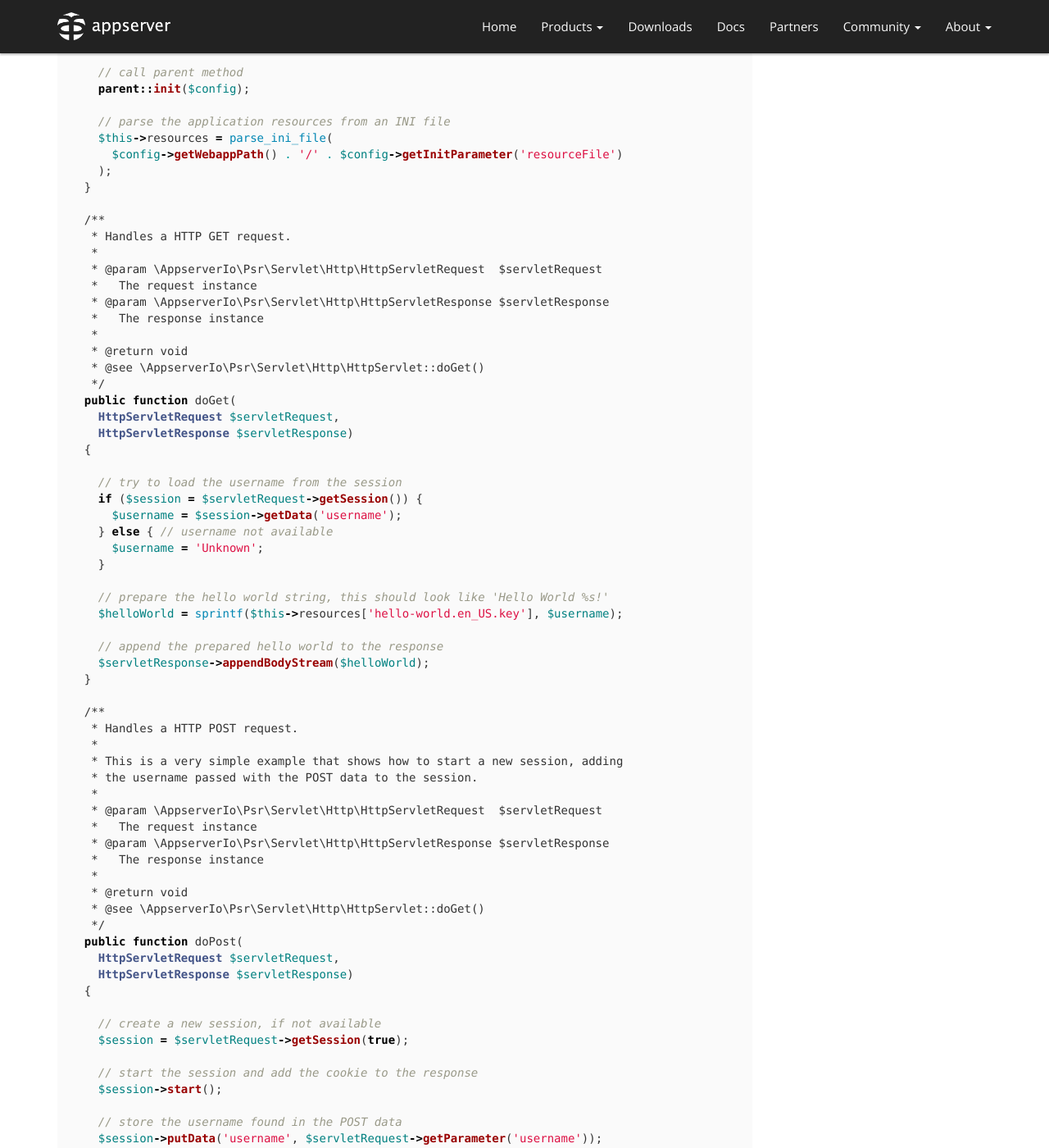
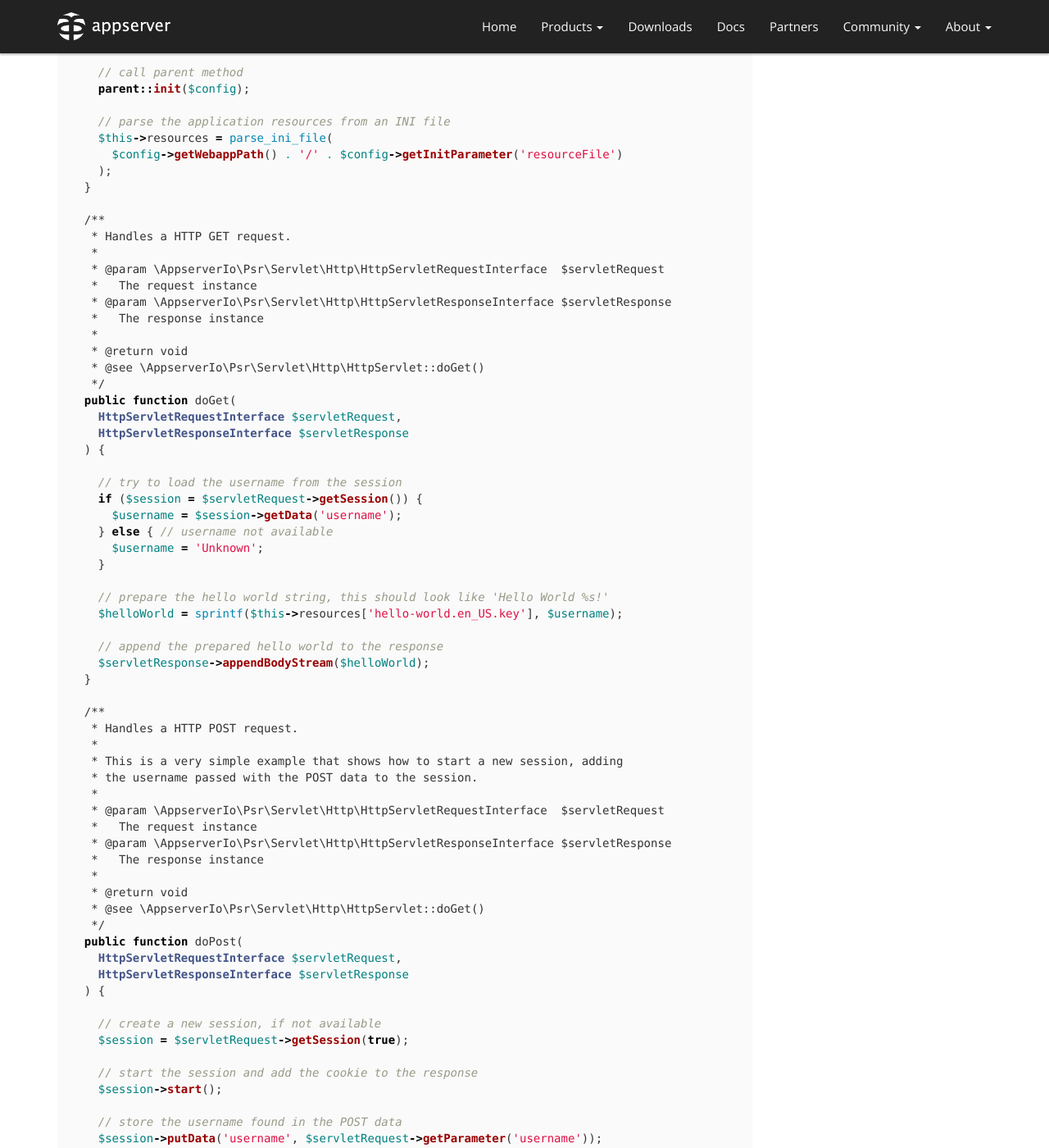
Before and after one commit to appserver-io/appserver, a Jekyll site: the page built from _posts/2014-12-24-servlet-engine-basics.md, in a window 1280 px wide and 1400 px high, scrolled down 6588 px. Shown: the whole window at 82% size. Built offline with Jekyll 4.4.1, drawn with Linux system fonts in a browser that asks for light colours; nearby versions of some CDN libraries; library files that are not in the unit come from our copies; Markdown is read by kramdown in place of the engine named in the settings; comment, search, counter and statistics services are not loaded; some of the changed text lies outside the part shown.

Commit message:
Update 2014-12-24-servlet-engine-basics.md

```diff
--- a/_posts/2014-12-24-servlet-engine-basics.md
+++ b/_posts/2014-12-24-servlet-engine-basics.md
@@ -11,7 +11,7 @@
 application server will provide. Let's start with the Servlet-Engine, because we think that this will
 be a good start for all developers who never get in contact with an application server before.
 
-Reading this post, you will get the feeling, that a [Servlet-Engine](http://appserver.io/documentation/servlet-engine.html) is something like a framework.
+Reading this post, you will get the feeling, that a [Servlet-Engine](<{{ "/documentation/servlet-engine.html" | prepend: site.baseurl }}>) is something like a framework.
 This is not completely wrong. A Servlet-Engine is **NOT** a framework, but it is a part in a framework. So you should see it as the controller part of a MVC framework. This is the reason why you'll read stuff about routing, request methods and other like that. As the framworks out there are actually not implemented for running in an  application server like appserver.io, they provide stuff like a HTTP foundation library by themselves. We hope,
 that someday all of the frameworks recognize the advantages an application server provide and will be ported to
 run on top of appserver.io by using the infrastructure with all functionality it
@@ -45,8 +45,8 @@
 namespace AppserverIo\Example\Servlets;
 
 use AppserverIo\Psr\Servlet\Http\HttpServlet;
-use AppserverIo\Psr\Servlet\Http\HttpServletRequest;
-use AppserverIo\Psr\Servlet\Http\HttpServletResponse;
+use AppserverIo\Psr\Servlet\Http\HttpServletRequestInterface;
+use AppserverIo\Psr\Servlet\Http\HttpServletResponseInterface;
 
 /**
  * This is the famous 'Hello World' as servlet implementation.
@@ -59,18 +59,18 @@
   /**
    * Handles a HTTP GET request.
    *
-   * @param \AppserverIo\Psr\Servlet\Http\HttpServletRequest  $servletRequest
+   * @param \AppserverIo\Psr\Servlet\Http\HttpServletRequestInterface  $servletRequest
    *   The request instance
-   * @param \AppserverIo\Psr\Servlet\Http\HttpServletResponse $servletResponse
+   * @param \AppserverIo\Psr\Servlet\Http\HttpServletResponseInterface $servletResponse
    *   The response instance
    *
    * @return void
    * @see \AppserverIo\Psr\Servlet\Http\HttpServlet::doGet()
    */
   public function doGet(
-    HttpServletRequest $servletRequest,
-    HttpServletResponse $servletResponse)
-  {
+    HttpServletRequestInterface $servletRequest,
+    HttpServletResponseInterface $servletResponse
+  ) {
     $servletResponse->appendBodyStream('Hello World!');
   }
 }
@@ -89,7 +89,7 @@
 That is pretty simple, we think! So, given you've downloaded and installed the latest version of the application
 server, create a folder `examples/WEB-INF/classes/AppserverIo/Example/Servlets` under the `webapps` folder of
 your installation. In the folder, create a new file named `HelloWorldServlet.php`, copy the code from above and
-save it. After [restarting](http://appserver.io/documentation/basic-usage.html)
+save it. After [restarting](<{{ "/documentation/basic-usage.html" | prepend: site.baseurl }}>)
 the application server, open the URL `http://127.0.0.1:9080/examples/helloWorld.do` in your favorite browser.
 You should see the text `Hello World`. Congratulations, you have written your first servlet!
 
@@ -111,10 +111,10 @@
 
 namespace AppserverIo\Example\Servlets;
 
-use AppserverIo\Psr\Servlet\ServletConfig;
+use AppserverIo\Psr\Servlet\ServletConfigInterface;
 use AppserverIo\Psr\Servlet\Http\HttpServlet;
-use AppserverIo\Psr\Servlet\Http\HttpServletRequest;
-use AppserverIo\Psr\Servlet\Http\HttpServletResponse;
+use AppserverIo\Psr\Servlet\Http\HttpServletRequestInterface;
+use AppserverIo\Psr\Servlet\Http\HttpServletResponseInterface;
 
 /**
  * This is the famous 'Hello World' as servlet implementation.
@@ -134,12 +134,12 @@
   /**
    * Initializes the servlet with the passed configuration.
    *
-   * @param \AppserverIo\Psr\Servlet\ServletConfig $config
+   * @param \AppserverIo\Psr\Servlet\ServletConfigInterface $config
    *   The configuration to initialize the servlet with
    *
    * @return void
    */
-  public function init(ServletConfig $config)
+  public function init(ServletConfigInterface $config)
   {
 
     // call parent method
@@ -152,18 +152,18 @@
   /**
    * Handles a HTTP GET request.
    *
-   * @param \AppserverIo\Psr\Servlet\Http\HttpServletRequest  $servletRequest
+   * @param \AppserverIo\Psr\Servlet\Http\HttpServletRequestInterface  $servletRequest
    *   The request instance
-   * @param \AppserverIo\Psr\Servlet\Http\HttpServletResponse $servletResponse
+   * @param \AppserverIo\Psr\Servlet\Http\HttpServletResponseInterface $servletResponse
    *   The response instance
    *
    * @return void
    * @see \AppserverIo\Psr\Servlet\Http\HttpServlet::doGet()
    */
   public function doGet(
-    HttpServletRequest $servletRequest,
-    HttpServletResponse $servletResponse)
-  {
+    HttpServletRequestInterface $servletRequest,
+    HttpServletResponseInterface $servletResponse
+  ) {
     $servletResponse->appendBodyStream($this->resources['hello-world.en_US.key']);
   }
 }
@@ -190,10 +190,10 @@
 
 namespace AppserverIo\Example\Servlets;
 
-use AppserverIo\Psr\Servlet\ServletConfig;
+use AppserverIo\Psr\Servlet\ServletConfigInterface;
 use AppserverIo\Psr\Servlet\Http\HttpServlet;
-use AppserverIo\Psr\Servlet\Http\HttpServletRequest;
-use AppserverIo\Psr\Servlet\Http\HttpServletResponse;
+use AppserverIo\Psr\Servlet\Http\HttpServletRequestInterface;
+use AppserverIo\Psr\Servlet\Http\HttpServletResponseInterface;
 
 /**
  * This is the famous 'Hello World' as servlet implementation.
@@ -215,12 +215,12 @@
   /**
    * Initializes the servlet with the passed configuration.
    *
-   * @param \AppserverIo\Psr\Servlet\ServletConfig $config
+   * @param \AppserverIo\Psr\Servlet\ServletConfigInterface $config
    *   The configuration to initialize the servlet with
    *
    * @return void
    */
-  public function init(ServletConfig $config)
+  public function init(ServletConfigInterface $config)
   {
 
     // call parent method
@@ -235,18 +235,18 @@
   /**
    * Handles a HTTP GET request.
    *
-   * @param \AppserverIo\Psr\Servlet\Http\HttpServletRequest  $servletRequest
+   * @param \AppserverIo\Psr\Servlet\Http\HttpServletRequestInterface  $servletRequest
    *   The request instance
-   * @param \AppserverIo\Psr\Servlet\Http\HttpServletResponse $servletResponse
+   * @param \AppserverIo\Psr\Servlet\Http\HttpServletResponseInterface $servletResponse
    *   The response instance
    *
    * @return void
    * @see \AppserverIo\Psr\Servlet\Http\HttpServlet::doGet()
    */
   public function doGet(
-    HttpServletRequest $servletRequest,
-    HttpServletResponse $servletResponse)
-  {
+    HttpServletRequestInterface $servletRequest,
+    HttpServletResponseInterface $servletResponse
+  ) {
     $servletResponse->appendBodyStream($this->resources['hello-world.en_US.key']);
   }
 }
@@ -274,10 +274,10 @@
 
 namespace AppserverIo\Example\Servlets;
 
-use AppserverIo\Psr\Servlet\ServletConfig;
+use AppserverIo\Psr\Servlet\ServletConfigInterface;
 use AppserverIo\Psr\Servlet\Http\HttpServlet;
-use AppserverIo\Psr\Servlet\Http\HttpServletRequest;
-use AppserverIo\Psr\Servlet\Http\HttpServletResponse;
+use AppserverIo\Psr\Servlet\Http\HttpServletRequestInterface;
+use AppserverIo\Psr\Servlet\Http\HttpServletResponseInterface;
 
 /**
  * This is the famous 'Hello World' as servlet implementation.
@@ -299,12 +299,12 @@
   /**
    * Initializes the servlet with the passed configuration.
    *
-   * @param \AppserverIo\Psr\Servlet\ServletConfig $config
+   * @param \AppserverIo\Psr\Servlet\ServletConfigInterface $config
    *   The configuration to initialize the servlet with
    *
    * @return void
    */
-  public function init(ServletConfig $config)
+  public function init(ServletConfigInterface $config)
   {
 
     // call parent method
@@ -319,18 +319,18 @@
   /**
    * Handles a HTTP GET request.
    *
-   * @param \AppserverIo\Psr\Servlet\Http\HttpServletRequest  $servletRequest
+   * @param \AppserverIo\Psr\Servlet\Http\HttpServletRequestInterface  $servletRequest
    *   The request instance
-   * @param \AppserverIo\Psr\Servlet\Http\HttpServletResponse $servletResponse
+   * @param \AppserverIo\Psr\Servlet\Http\HttpServletResponseInterface $servletResponse
    *   The response instance
    *
    * @return void
    * @see \AppserverIo\Psr\Servlet\Http\HttpServlet::doGet()
    */
   public function doGet(
-    HttpServletRequest $servletRequest,
-    HttpServletResponse $servletResponse)
-  {
+    HttpServletRequestInterface $servletRequest,
+    HttpServletResponseInterface $servletResponse
+  ) {
 
     // try to load the username from the session
     if ($session = $servletRequest->getSession()) {
@@ -352,18 +352,18 @@
    * This is a very simple example that shows how to start a new session, adding
    * the username passed with the POST data to the session.
    *
-   * @param \AppserverIo\Psr\Servlet\Http\HttpServletRequest  $servletRequest
+   * @param \AppserverIo\Psr\Servlet\Http\HttpServletRequestInterface  $servletRequest
    *   The request instance
-   * @param \AppserverIo\Psr\Servlet\Http\HttpServletResponse $servletResponse
+   * @param \AppserverIo\Psr\Servlet\Http\HttpServletResponseInterface $servletResponse
    *   The response instance
    *
    * @return void
    * @see \AppserverIo\Psr\Servlet\Http\HttpServlet::doGet()
    */
   public function doPost(
-    HttpServletRequest $servletRequest,
-    HttpServletResponse $servletResponse)
-  {
+    HttpServletRequestInterface $servletRequest,
+    HttpServletResponseInterface $servletResponse
+  ) {
 
     // create a new session, if not available
     $session = $servletRequest->getSession(true);
@@ -519,15 +519,17 @@
 /**
  * Handles a HTTP POST request, destroys the session and logs the user out.
  *
- * @param \AppserverIo\Psr\Servlet\Http\HttpServletRequest  $servletRequest
+ * @param \AppserverIo\Psr\Servlet\Http\HttpServletRequestInterface  $servletRequest
  *   The request instance
- * @param \AppserverIo\Psr\Servlet\Http\HttpServletResponse $servletResponse
+ * @param \AppserverIo\Psr\Servlet\Http\HttpServletResponseInterface $servletResponse
  *   The response instance
  *
  * @return void
  */
-public function doPost(HttpServletRequest $servletRequest, HttpServletResponse $servletResponse)
-{
+public function doPost(
+  HttpServletRequestInterface $servletRequest,
+  HttpServletResponseInterface $servletResponse
+) {
 
     // destroy the session and reset the cookie
     if ($session = $servletRequest->getSession()) {
@@ -607,7 +609,7 @@
 /**
  * Initializes the servlet with the application properties.
  *
- * @param \AppserverIo\Psr\Servlet\ServletConfig $servletConfig
+ * @param \AppserverIo\Psr\Servlet\ServletConfigInterface $servletConfig
  *   The configuration to initialize the servlet with
  *
  * @throws \AppserverIo\Psr\Servlet\ServletException
@@ -615,7 +617,7 @@
  * @return void
  * @see \AppserverIo\Psr\Servlet\GenericServlet::init()
  */
-public function init(ServletConfig $config)
+public function init(ServletConfigInterface $config)
 {
 
   // call parent method
@@ -692,7 +694,7 @@
 /**
  * Initializes the servlet with the path to the configuration file.
  *
- * @param \AppserverIo\Psr\Servlet\ServletConfig $servletConfig
+ * @param \AppserverIo\Psr\Servlet\ServletConfigInterface $servletConfig
  *   The configuration to initialize the servlet with
  *
  * @throws \AppserverIo\Psr\Servlet\ServletException
@@ -700,7 +702,7 @@
  * @return void
  * @see \AppserverIo\Psr\Servlet\GenericServlet::init()
  */
-public function init(ServletConfig $config)
+public function init(ServletConfigInterface $config)
 {
 
   // call parent method
@@ -836,4 +838,4 @@
 > idea behind, but when that happens you may wonder how you ever could have implemented applications without
 > that power!
 
-Hope you like this post :) Next post will be about our [Persistence-Container](https://github.com/appserver-io/appserver/wiki/08.-Persistence-Container) ... stay tuned
+Hope you like this post :) Next post will be about our [Persistence-Container](<{{ "/documentation/persistence-container.html" | prepend: site.baseurl }}>) ... stay tuned
```
